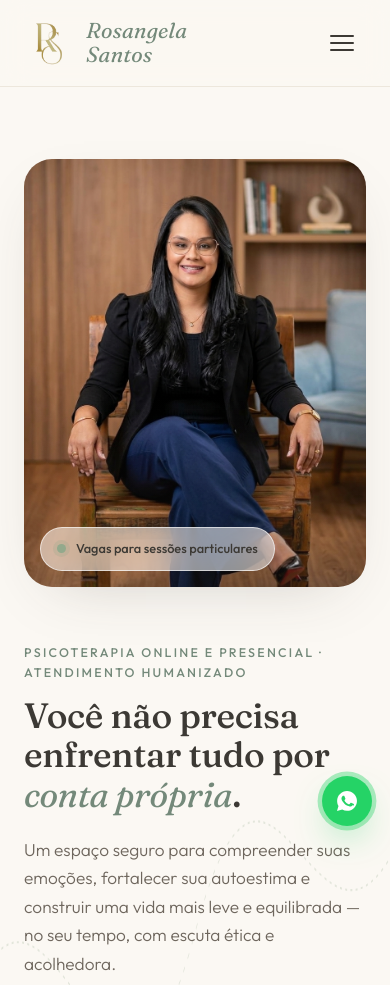
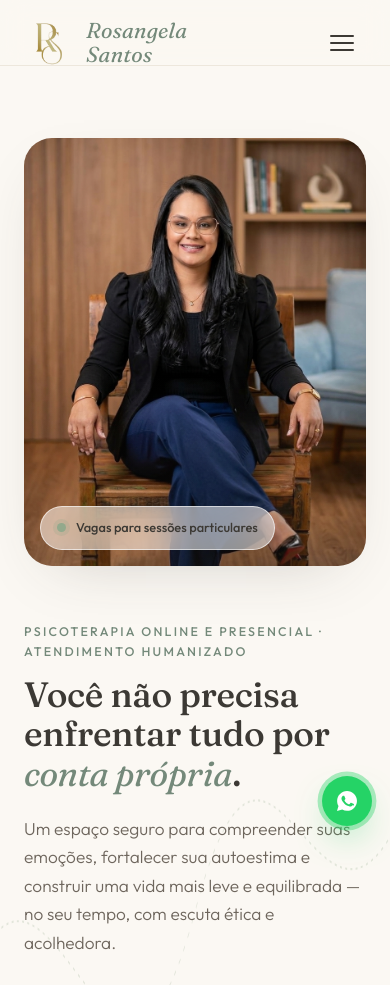
Before and after one commit to devdiegofaria/sitePsicoRosangela, a plain HTML site: page index.html in a window 390 px wide. Shown: the top 985 px of the page. Drawn offline with Linux system fonts and the light colour scheme.

Commit message:
melhoria cabeçalho quando for mobile

```diff
--- a/style.css
+++ b/style.css
@@ -752,6 +752,7 @@ p{ color: var(--ink-soft); }
 }
 
 @media (max-width: 768px){
+  .site-header { height: 66px;}
   .nav-desktop, .header-cta{ display: none; }
   .nav-toggle{ display: flex; }
   .section{ padding: 64px 0; }
```
